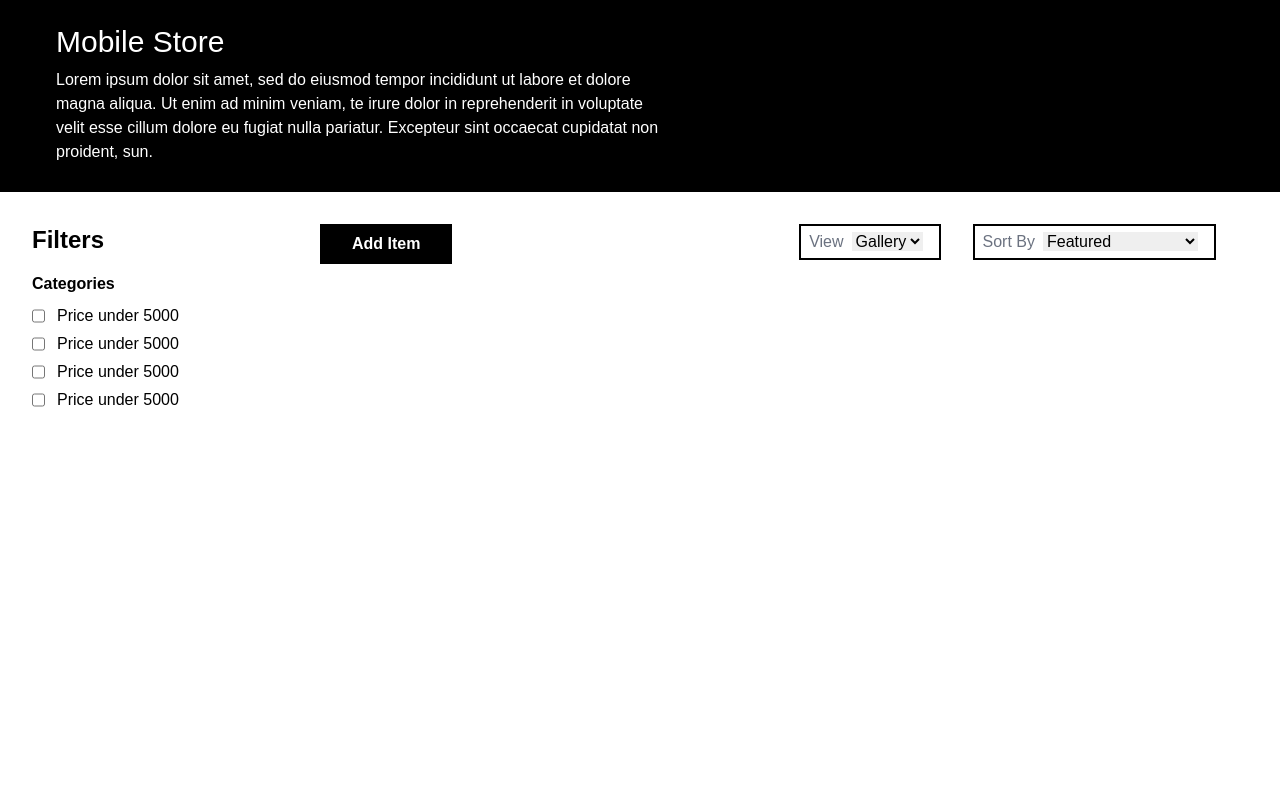
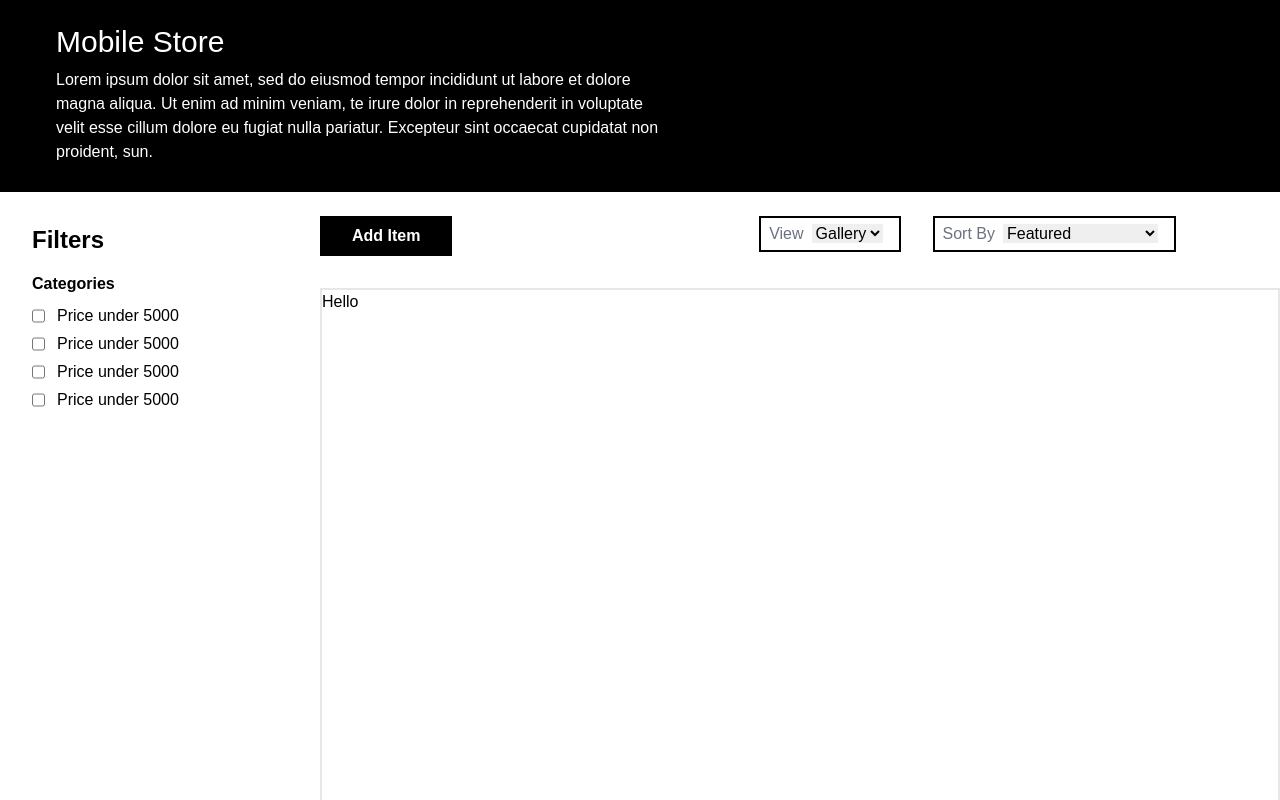
Before and after one commit to Malay-Acharya/Mobile-Inventory, a React (Create React App) app: page / in a window 1280 px wide. Shown: the top 800 px of the page. Built offline with nearby package versions, Linux system fonts and the light colour scheme.

Commit message:
Main component created and Base UI completed

```diff
--- a/src/App.js
+++ b/src/App.js
@@ -1,16 +1,18 @@
 import AddItem from "./components/AddItem";
 import Filter from "./components/Filter";
 import Header from "./components/Header";
+import Main from "./components/Main";
 import View from "./components/View";
 
 function App() {
   return (
     <>
       <Header/>
-      <div className="relative">
+      <div className="relative flex h-screen">
         <AddItem/>
         <Filter/>
         <View/>
+        <Main/>
       </div>
     </>
   );
--- a/src/components/AddItem.js
+++ b/src/components/AddItem.js
@@ -2,7 +2,7 @@ import React from 'react'
 
 export default function AddItem() {
   return (
-    <button className='absolute top-0 left-80 bg-black text-white font-bold px-8 py-2'>
+    <button className='absolute top-6 left-80 bg-black text-white font-bold px-8 py-2'>
         Add Item
     </button>
   )
--- a/src/components/Filter.js
+++ b/src/components/Filter.js
@@ -2,7 +2,7 @@ import React from 'react'
 
 export default function Filter() {
   return (
-    <div className='flex-col mt-8 ml-8 h-40'>
+    <div className='flex-col mt-8 ml-8 h-60 w-72'>
         <h2 className='font-bold text-2xl pb-4'>Filters</h2>
         <h3 className='text-m font-bold pb-1'>Categories</h3>
         <form className='flex-col'>
--- a/src/components/Main.js
+++ b/src/components/Main.js
@@ -0,0 +1,9 @@
+import React from 'react'
+
+export default function Main() {
+  return (
+    <div className='border-2 mt-24 w-9/12'>
+        Hello
+    </div>
+  )
+}
--- a/src/components/View.js
+++ b/src/components/View.js
@@ -3,7 +3,7 @@ import {  } from 'react-icons'
 
 export default function View() {
   return (
-    <div className=' absolute top-0 right-10 flex justify-end mr-6 gap-8'>
+    <div className=' absolute top-6 right-20 flex justify-end mr-6 gap-8'>
         <form className='border-black border-2 inline-block py-1 pr-4 pl-2 text-m'>
             <label className='pr-2 text-gray-500'>View</label>
             <select name="view" className='outline-0 border-6 focus:outline-none cursor-pointer '>
```
